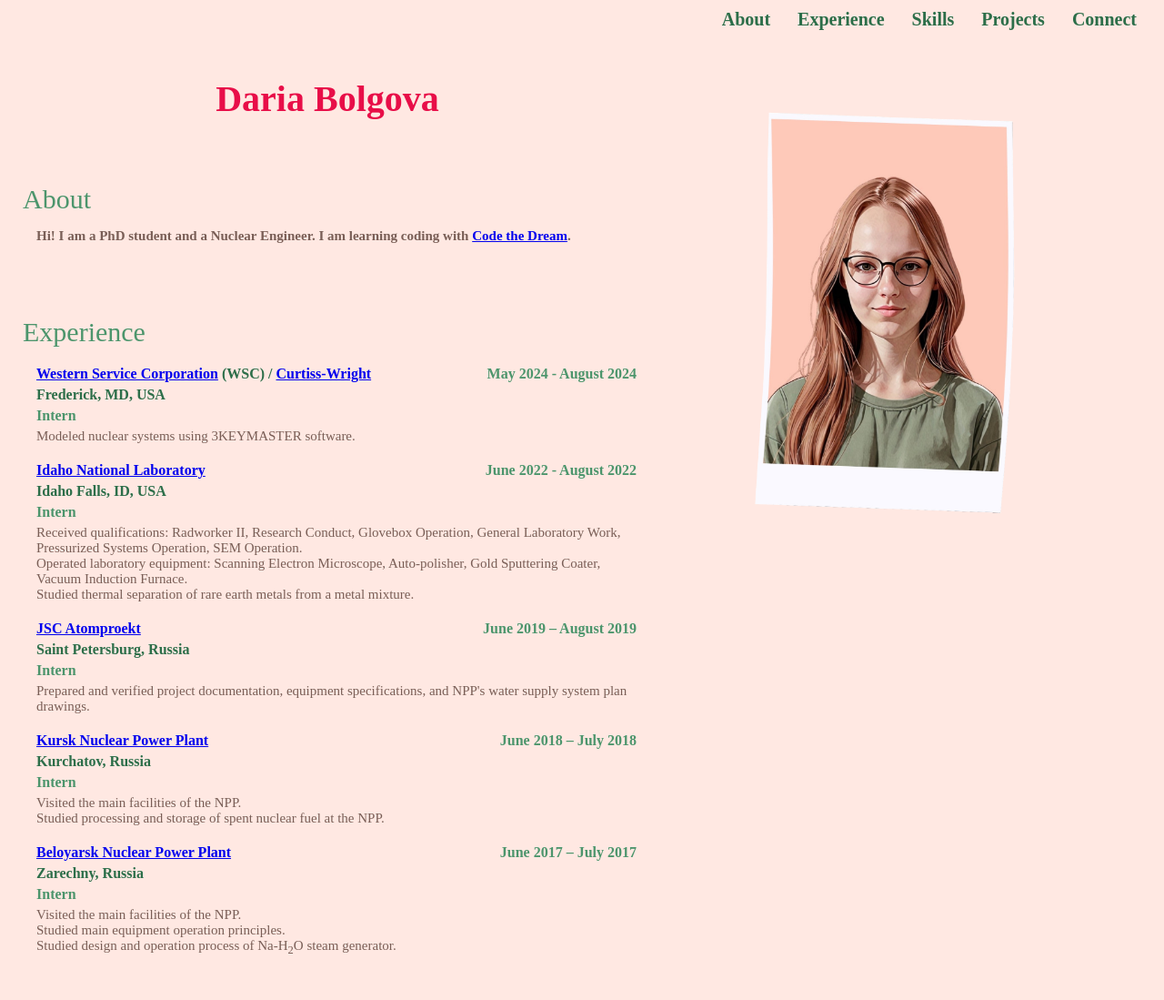
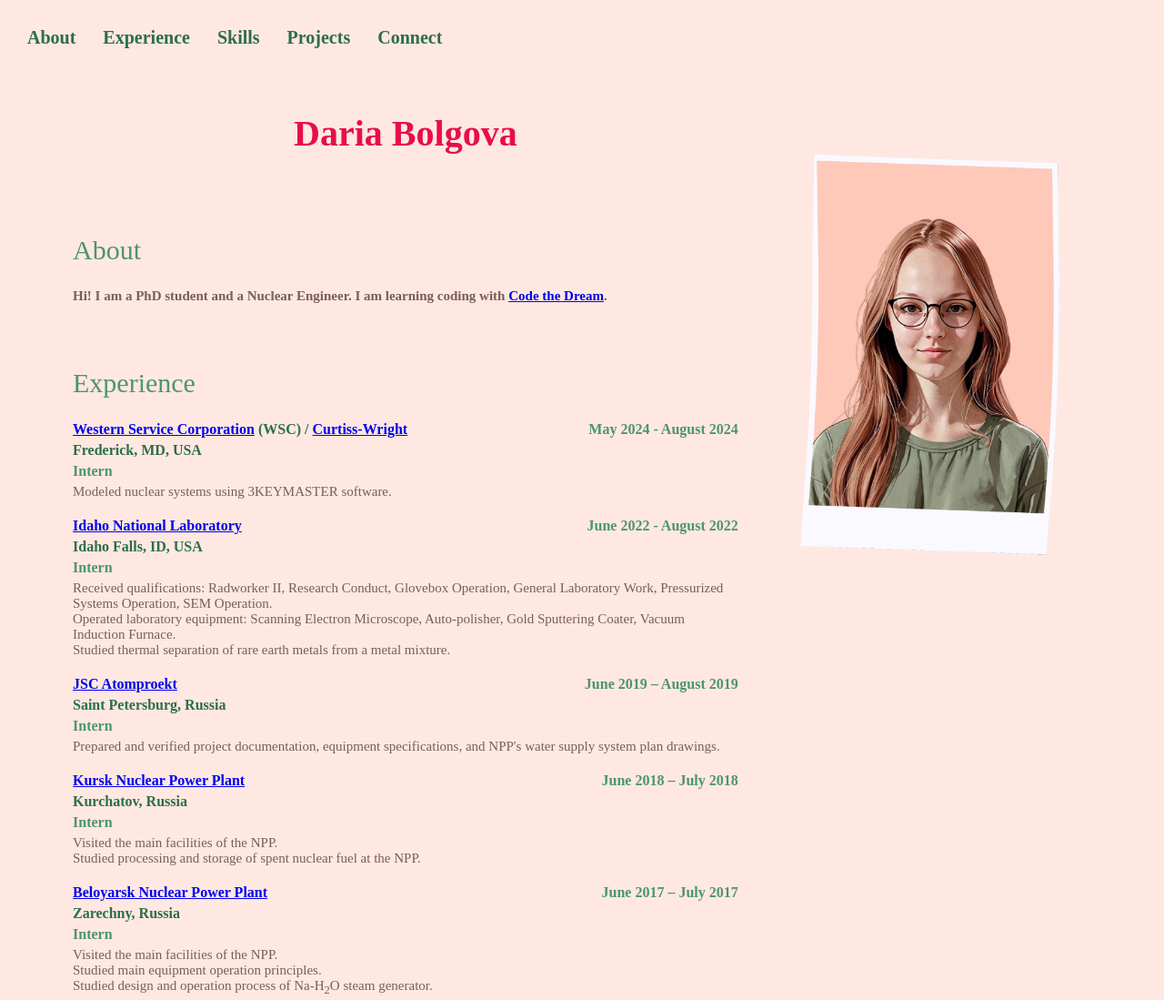
Before and after one commit to dindustack/Daria-Bolgova-Io, a plain HTML site: page index.html in a window 1280 px wide. Shown: the top 1099 px of the page at 91% size. Drawn offline with Linux system fonts and the light colour scheme; a web font is replaced by a local one.

Commit message:
improve layout

```diff
--- a/CSS/index.css
+++ b/CSS/index.css
@@ -49,17 +49,17 @@ body {
 
 section {
     padding: 10px;
-    margin: 10px;
+    scroll-margin-top: 80px;
 }
 
 nav {
     position: fixed;
     top: 0;
-    right: 0;
-    padding: 10px 20px;
-    margin-right: 10px;
-    background-color: transparent;
+    left: 0;
+    width: 100%;
+    padding: 15px;
     z-index: 1000;
+    background-color: var(--background-light);
 }
 
 nav ul {
@@ -67,7 +67,6 @@ nav ul {
     margin: 0;
     padding: 0;
     display: flex;
-    gap: 30px;
 }
 
 nav ul li a {
@@ -76,14 +75,59 @@ nav ul li a {
     font-family: var(--heading-font);
     font-weight: var(--nav-font-weight);
     font-size: var(--nav-font-size);
+    margin: 0px;
+    padding: 15px;
+    display: block;
+    height: 100%;
+    width: 100%;
+    box-sizing: border-box;
 }
 
+h1, h2 {
+    font-family: var(--heading-font);
+    font-optical-sizing: auto;
+    font-style: normal;
+    margin-left: 70px;
+}
+
+h1 {
+    color: var(--heading-1-light);
+    font-weight: var(--heading-1-font-weight);
+    font-size: var(--heading-1-font-size);
+    text-align: center;
+}
+
+h2 {
+    color: var(--heading-2-light);
+    font-weight: var(--heading-2-font-weight);
+    font-size: var(--heading-2-font-size);
+}
+
+p, ul {
+    color: var(--text-1-light);
+    font-family: var(--text-font);
+    font-weight: var(--text-1-font-weight);
+    font-size: var(--text-1-font-size);
+    font-optical-sizing: auto;
+    font-style: normal;
+    margin-left: 70px;
+}
+
+ul {
+    list-style-type: none;
+    margin: 0;
+    margin-left: 70px;
+    padding: 0;
+}
+
+/* Main Page Layout */
+
 .wrapper {
-    margin-top: 60px;
+    margin-top: 80px;
     display: grid;
-    grid-template-columns: 2fr 1.5fr;
-    gap: 20px;
-    grid-template-rows: 50px, 90px, 300px, 30px;
+    grid-template-columns: 2.2fr 1.2fr;
+    grid-template-rows: 50px, 90px, 350px, 30px;
+    gap: 10px;
 }
 
 #Name {
@@ -120,8 +164,8 @@ nav ul li a {
     grid-column: 2;
     grid-row: 1 / 5;
     position: fixed;
-    top: 42%;
-    left: calc(75% - 150px);
+    top: 49%;
+    right: 7%;
     transform: translateY(-50%);
 }
 
@@ -130,46 +174,11 @@ nav ul li a {
     height: auto;
 }
 
-h1, h2 {
-    font-family: "Bona Nova SC", serif;
-    font-optical-sizing: auto;
-    font-style: normal;
-    margin: 5px;
-}
-
-h1 {
-    color: var(--heading-1-light);
-    font-weight: var(--heading-1-font-weight);
-    font-size: var(--heading-1-font-size);
-    text-align: center;
-}
-
-h2 {
-    color: var(--heading-2-light);
-    font-weight: var(--heading-2-font-weight);
-    font-size: var(--heading-2-font-size);
-}
-
-p, ul {
-    color: var(--text-1-light);
-    font-family: var(--text-font);
-    font-weight: var(--text-1-font-weight);
-    font-size: var(--text-1-font-size);
-    font-optical-sizing: auto;
-    font-style: normal;
-    margin-left: 20px;
-}
-
-ul {
-    list-style-type: none;
-    margin: 0;
-    margin-left: 20px;
-    padding: 0;
-}
+/* Experience Section Layout */
 
 #Experience .job {
     margin-top: 20px;
-    margin-left: 20px;
+    margin-left: 70px;
 }
 
 #Experience .job-header {
```
